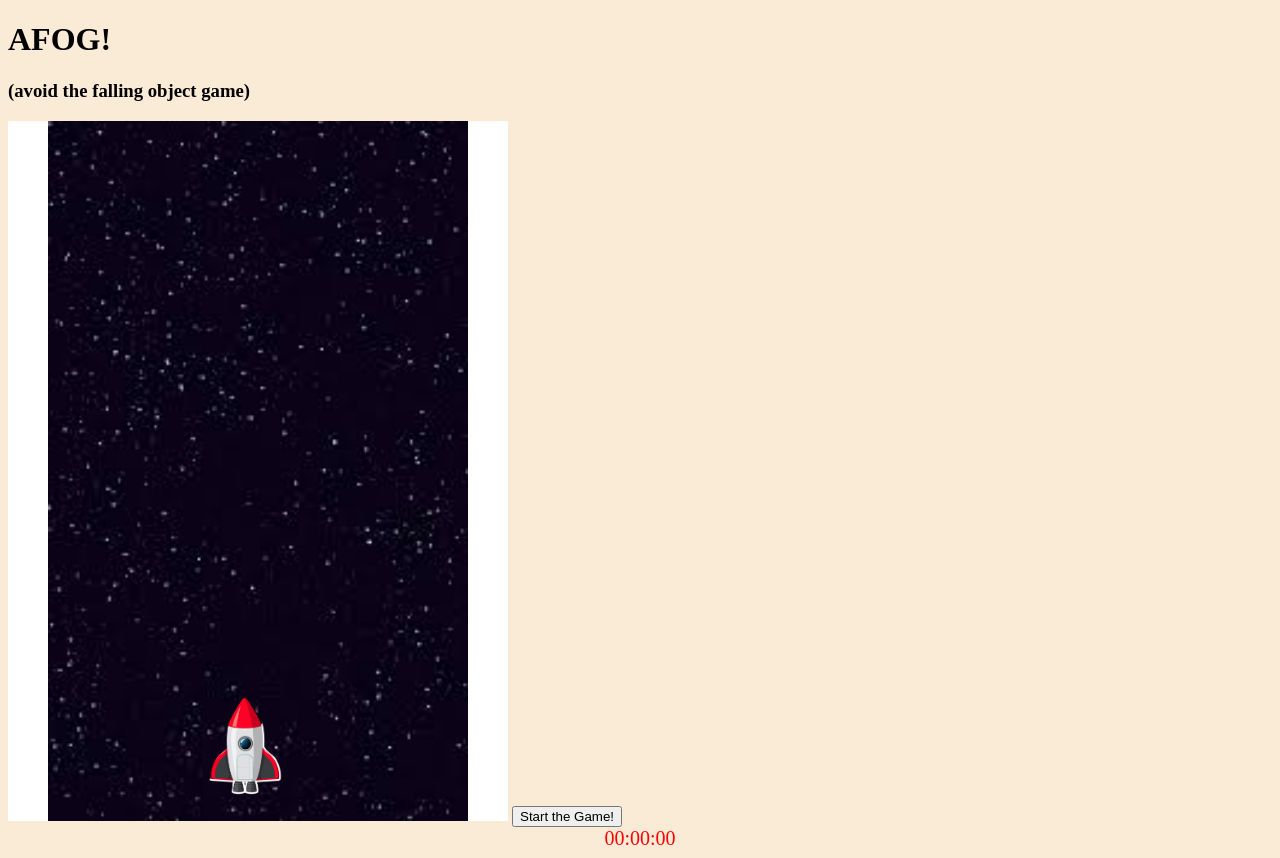
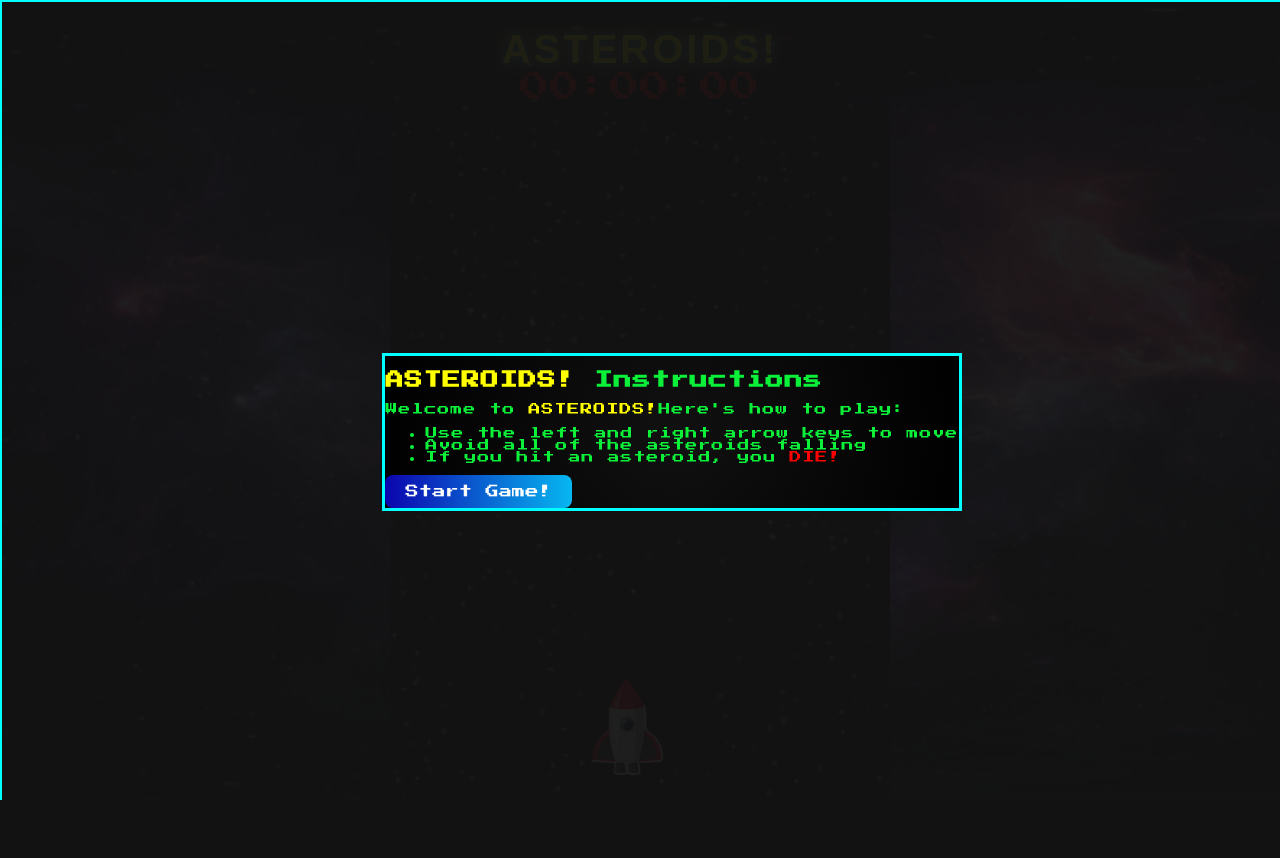
Before and after one commit to jmastrangelo26-byte/377-web-app-dev, a PHP site: page / in a window 1280 px wide. After the commit the page ends 800 px from the top, so only its background shows below. Run offline with PHP 8.4, Linux system fonts and the light colour scheme.

Commit message:
ASTEROIDS! Game

```diff
--- a/3-svg-game/index.html
+++ b/3-svg-game/index.html
@@ -6,40 +6,53 @@
     <script src="https://ajax.googleapis.com/ajax/libs/jquery/3.3.1/jquery.min.js"></script>
     <script src="scripts.js"></script>
     <link rel="stylesheet" type="text/css" href="styles.css" />
-    <title>Document</title>
+    <title>ASTEROIDS!</title>
 </head>
 <body>
+
+    <!-- Sets the instructions which appear on the popup -->
     <div id="popup-overlay">
-        <div id="instructionPopup">
-            <h2>Game Instructions</h2>
-            <p>Welcome to the game! Here's how to play:</p>
+        <div id="instruction-popup">
+            <h2><span style="color: yellow">ASTEROIDS!</span> Instructions</h2>
+            <p>Welcome to <span style="color: yellow">ASTEROIDS!</span>Here's how to play:</p>
             <ul>
                 <li>Use the left and right arrow keys to move</li>
                 <li>Avoid all of the asteroids falling</li>
-                <li>If you hit an asteroid, you DIE!</li>
+                <li>If you hit an asteroid, you <span style="color: red">DIE!</span></li>
             </ul>
-            <button id="closePopupBtn">Got It!</button>
+            <button onclick="hideInstructions()">Start Game!</button>
         </div>
     </div>
 
-    <h1>AFOG!</h1>
-    <h3>(avoid the falling object game)</h3>
+    <div id="restart_button">
+        <button onclick="restartGame()">New Game!</button>
+    </div>
+
+    <!-- Puts the timer on the screen along side the header -->
+    <h1 class="header">ASTEROIDS!</h1>
+    <div id="timerDisplay">00:00:00</div>
+
+    <!-- Creates the SVG content and puts in a canvas where the user interacts -->
+    <div class="container">
         <svg width="500" height="700">
             <rect id="background" x="0" y="0" width="500" height="700" />
-        <image style="background-repeat: tile" id="background-image" width="500" height="700" href="background.jpeg" />
+            <image id="background" width="100%" height="100%" preserveAspectRatio="xMidYMid slice" href="photos_and_SVGS/background.jpeg" />
             <g>
-            <image id="rocketship" x="200" y ="550" height="150" width="75" href="rocketship.png" />
+                <!-- SVG Source: FreePik; URL: https://www.freepik.com/free-vector/sticker-template-with-rocket-ship-isolated_21197175.htm#fromView=keyword&page=1&position=5&uuid=34992ffe-4ebd-4592-b5a3-5790057597dc&query=Rocket+svg -->
+                <image id="rocketship" x="200" y ="550" height="150" width="75" href="photos_and_SVGS/rocketship.png" />
             </g>
 
+            <!-- Asteroid SVG Source: SVG Repo; URL: https://www.svgrepo.com/svg/528010/asteroid -->
+            <image id="asteroid0" x="10" y ="-100" height="50" width="50" href="photos_and_SVGS/asteroid.svg" />
+            <image id="asteroid1" x="50" y ="-100" height="50" width="50" href="photos_and_SVGS/asteroid.svg" />
+            <image id="asteroid2" x="100" y="-100" width="50" height="50" href="photos_and_SVGS/asteroid.svg" />
+            <image id="asteroid3" x="200" y="-100" width="50" height="50" href="photos_and_SVGS/asteroid.svg" />
+            <image id="asteroid4" x="330" y="-100" width="50" height="50" href="photos_and_SVGS/asteroid.svg" />
 
-        <image id="asteroid0" x="0" y ="-100" height="50" width="50" href="asteroid.svg" />
-        <image id="asteroid1" x="50" y ="-100" height="50" width="50" href="asteroid.svg" />
-        <image id="asteroid2" x="100" y="-100" width="50" height="50" href="asteroid.svg" />
-        <image id="asteroid3" x="200" y="-100" width="50" height="50" href="asteroid.svg" />
+            <text id="game_over" x="150" y="350" font-family="Press Start 2P" font-size="50" fill="red">DEAD</text>
+        </svg>
+    </div>
 
-    </svg>
 
-    <button onclick="animateObjects()">Start the Game!</button>
-    <div id="timerDisplay">00:00:00</div>
 </body>
 </html>
--- a/3-svg-game/styles.css
+++ b/3-svg-game/styles.css
@@ -1,35 +1,102 @@
+/* Arcade font style */
+@import url('https://fonts.googleapis.com/css2?family=Press+Start+2P&display=swap');
+
 body{
-    background-color: antiquewhite;
+    /* Imports a speical font family that gives the text and more arcade-like feel */
+    font-family: 'Press Start 2P', cursive;
+    background-color: rgba(33, 33, 45, 0.746);
+    color: #7c0827;
+
+    /* Adds the background image that applies to the entire website */
+    background-image: url("photos_and_SVGS/space-background.jpg");
+    background-repeat: no-repeat;
+    background-size: cover;
+    background-attachment: fixed;
 }
 
-#background{
-   fill: white;
+/* Styles the "ASTEROIDS! h1 at the top of the screen */
+h1 {
+  text-shadow: 0 0 10px #0f98e1e6, 0 0 20px #ffd500;
+  letter-spacing: 3px;
 }
 
+.header{
+    font-size: 40px;
+    color: rgb(225, 245, 0);
+    font-family: fantasy;
+    text-align: center;
+    margin-bottom: 0px;
+}
+
+/* Moves the whole game area to the center of the screen */
+.container {
+    display: flex;
+    justify-content: center;
+    align-items: center;
+}
+
+/* Sylizes the timer which acts as the score for this game */
 #timerDisplay{
-    font-size: 20px;
+    font-size: 30px;
     color: red;
     text-align: center;
+    padding-top: 0px;
+    vertical-align: top;
 }
 
+/* Stylizes the popup itself which displays the instructions and the loosing message */
 #popup-overlay {
-    visibility: hidden; /* Hidden by default */
+    display: flex;
+    justify-content: center;
+    align-items: center;
+    visibility: visible;
     position: fixed;
     top: 0;
     left: 0;
     width: 100%;
     height: 100%;
-    background-color: rgba(0, 0, 0, 0.7); /* Semi-transparent black */
-    justify-content: center;
-    align-items: center;
-    z-index: 1000; /* Ensure it's on top of other elements */
+    z-index: 1000;
+    background-color: rgb(20, 20, 20, 0.95);
+    border: 2px solid #00ffff;
+    box-shadow: 0 0 20px #00ffff;
+    padding: 30px;
 }
 
+/* Stylizes the content of the popup itself */
 #instruction-popup {
-    background-color: #fff;
-    padding: 30px;
+    background: radial-gradient(circle at center, #111 0%, #000 100%);
+    color: #0bf139;
+    border: 3px solid #00ffff;
+    font-size: 12px;
+    letter-spacing: 1px;
+}
+
+/* Styling for the button which starts the game */
+button {
+    background: linear-gradient(90deg, #0c04ae, #07b7f1);
+    border: none;
+    color: white;
+    font-family: 'Press Start 2P', cursive;
+    padding: 10px 20px;
     border-radius: 8px;
-    text-align: center;
-    max-width: 500px;
-    box-shadow: 0 4px 8px rgba(0, 0, 0, 0.2);
 }
+
+/* Sylizes the restart button */
+#restart_button {
+    visibility: hidden;
+
+    position: absolute;
+    top: 80%;
+    left: 50%;
+    z-index: 100000;
+    background: linear-gradient(90deg, #0c04ae, #07b7f1);
+    border: none;
+    color: white;
+    font-family: 'Press Start 2P', cursive;
+    padding: 10px 20px;
+    border-radius: 8px;
+}
+
+#game_over{
+    visibility: hidden;
+}
```
Also changed, not shown: 3-svg-game/scripts.js (+130 -67 lines), 3-svg-game/photos_and_SVGS/asteroid.svg (renamed from 3-svg-game/asteroid.svg), 3-svg-game/photos_and_SVGS/background.jpeg (renamed from 3-svg-game/background.jpeg), 3-svg-game/photos_and_SVGS/rocketship.png (renamed from 3-svg-game/rocketship.png), 3-svg-game/photos_and_SVGS/space-background.jpg (added). Lines whose indentation alone changed are shown as unchanged.
